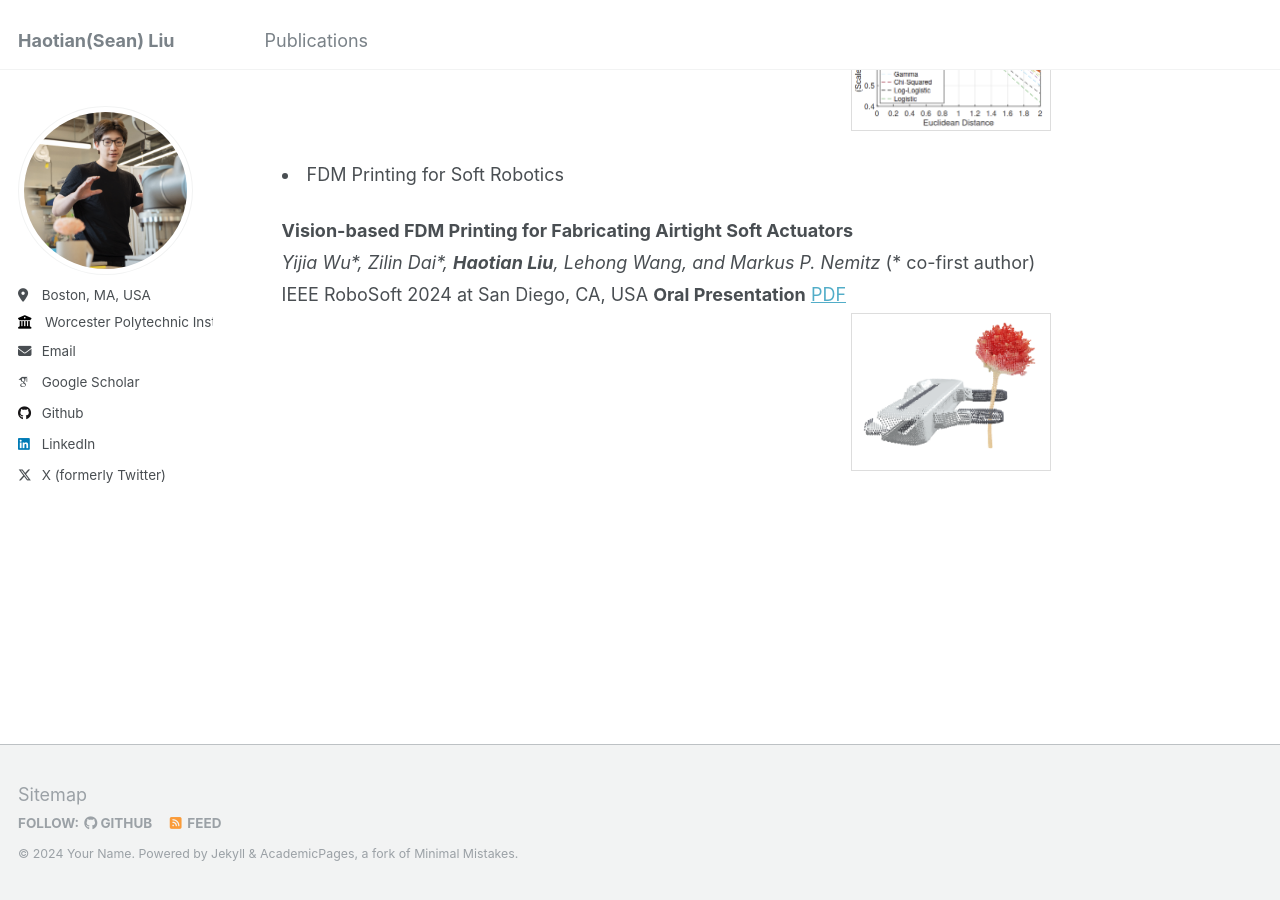
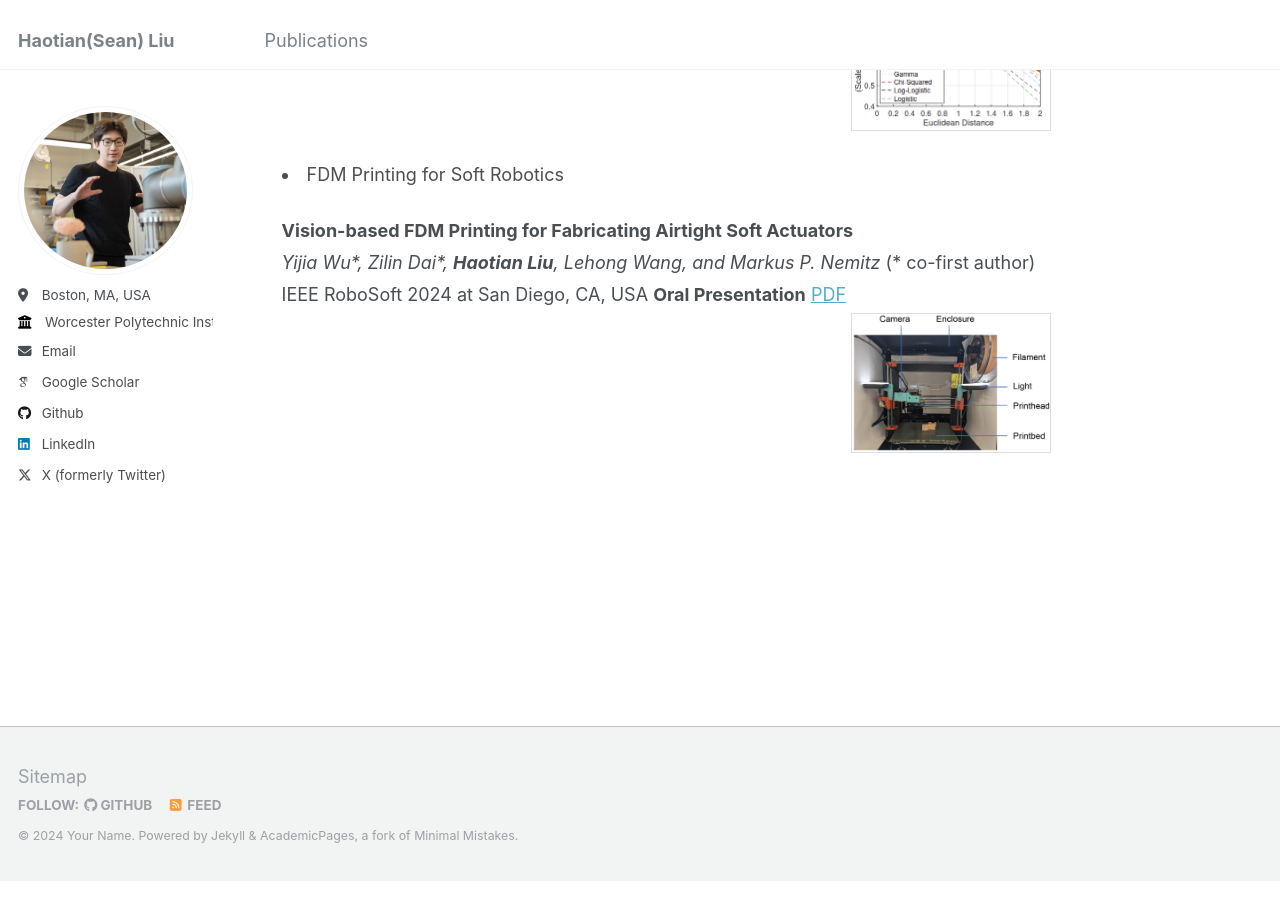
Before and after one commit to seanliu7081/seanliu7081.github.io, a Jekyll site: the page built from _pages/about.md, in a window 1280 px wide and 900 px high, scrolled down 1597 px. Built offline with Jekyll 4.4.1, drawn with Linux system fonts in a browser that asks for light colours; some web fonts are replaced.

Commit message:
Update about.md

```diff
--- a/_pages/about.md
+++ b/_pages/about.md
@@ -47,7 +47,7 @@ My long-term research vision is to develop automation systems that are self-adap
     <p><strong>Vision-based FDM Printing for Fabricating Airtight Soft Actuators</strong></p>
     <p><i>Yijia Wu*, Zilin Dai*, <strong>Haotian Liu</strong>, Lehong Wang, and Markus P. Nemitz </i> (* co-first author)</p>
     <p>IEEE RoboSoft 2024 at San Diego, CA, USA <strong>Oral Presentation</strong> <a href="https://arxiv.org/abs/2312.01135">PDF</a></p>
-    <img src="images/imgPolicy.png" alt="Imagination Policy" style="max-width: 200px; float: right; margin-left: 15px;">
+    <img src="images/website_pics/roboSoft_2024.png" alt="Vision Printing" style="max-width: 200px; float: right; margin-left: 15px;">
   </div>
 
 </div>
```
